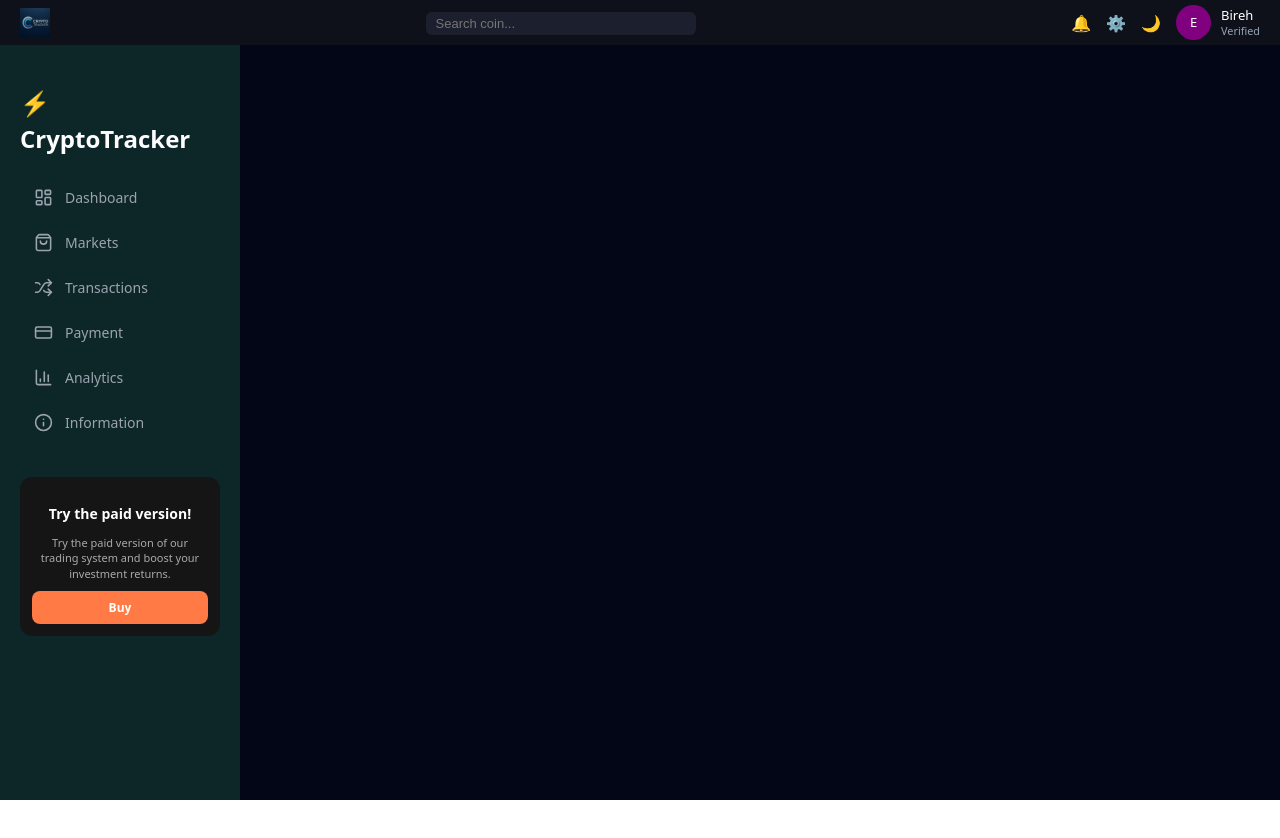
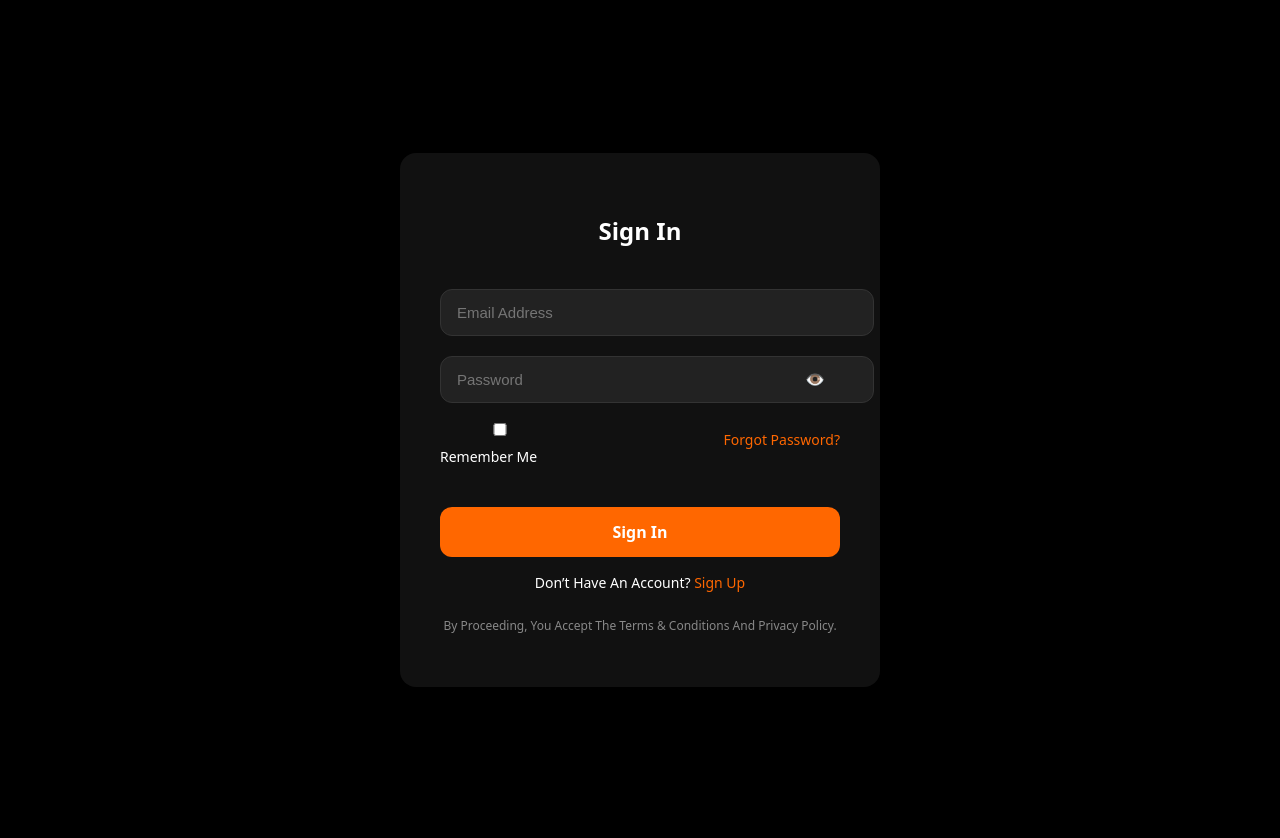
Before and after one commit to mebdar/cryptocurrency-tracker, a React (Vite) app: page /login in a window 1280 px wide. Before the commit the page ends 800 px from the top, so only its background shows below. Built offline with nearby package versions, Linux system fonts and the light colour scheme.

Commit message:
fixed the sign in and sign up routes

```diff
--- a/src/App.jsx
+++ b/src/App.jsx
@@ -27,6 +27,7 @@ function App() {
 
       {/* ✅ AUTH ROUTES (NO SIDEBAR) */}
       <Route path="/" element={<Login />} />
+      <Route path="/login" element={<Login />} />
       <Route path="/signup" element={<Signup />} />
 
       {/* ✅ APP ROUTES (WITH SIDEBAR) */}
```
Also changed, not shown: src/pages/Signup.jsx (+9 -9 lines).
